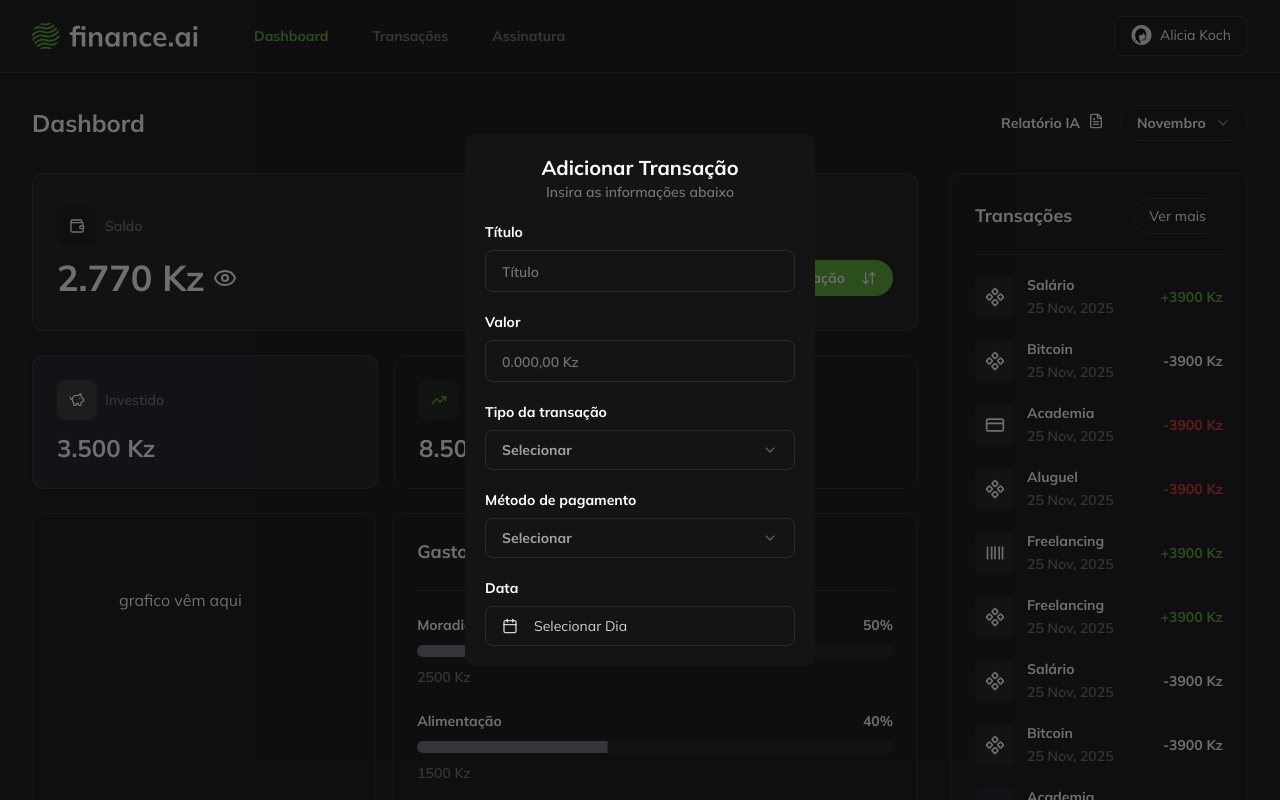
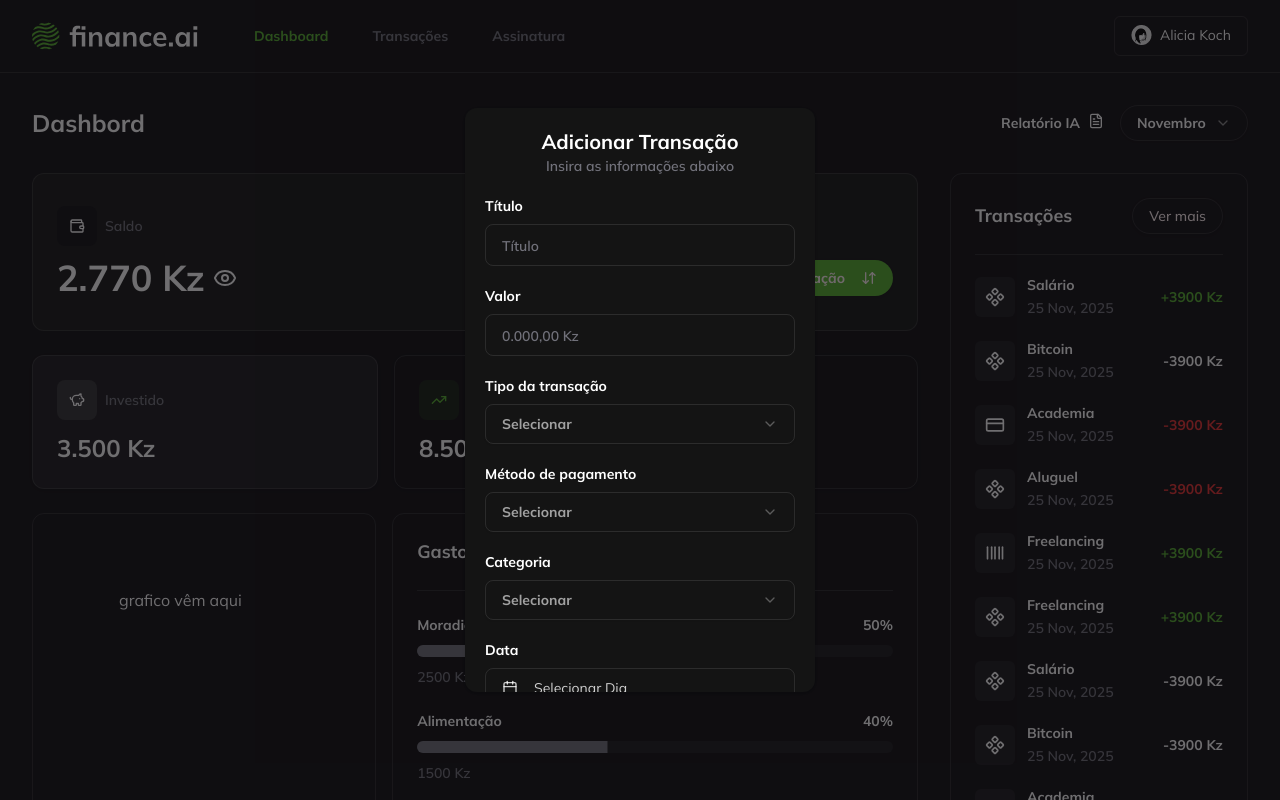
Before and after one commit to cesar7722a/Finance.ia, a React (Vite) app: page / in a window 1280 px wide. Shown: the top 800 px of the page. Built offline with nearby package versions, Linux system fonts and the light colour scheme.

Commit message:
feat:add scrolbar

```diff
--- a/package.json
+++ b/package.json
@@ -24,6 +24,7 @@
     "react-dom": "^18.3.1",
     "react-router": "^7.0.2",
     "tailwind-merge": "^2.5.5",
+    "tailwind-scrollbar": "^3.1.0",
     "tailwind-variants": "^0.3.0",
     "tailwindcss-animate": "^1.0.7"
   },
--- a/src/pages/home/index.tsx
+++ b/src/pages/home/index.tsx
@@ -9,6 +9,8 @@ import React from "react";
 import { InputSelect } from "@/components/input-select";
 import { Input } from "@/components/input";
 import { InputDia } from "@/components/input-dia";
+import { Button } from "@/components/ui/button";
+import { Card } from "@/components/ui/card";
 
 export function Home() {
   const [isModal, setIsMOdal] = React.useState<boolean>(true);
@@ -31,10 +33,14 @@ export function Home() {
         </div>
       </Container>
       {isModal && (
-        <div className="fixed z-20 bg-brand-1/60 top-0 left-0 right-0 bottom-0 flex items-center justify-center">
+        // text-white border-none scrollbar-thin scrollbar-thumb-brand-5 scrollbar-track-brand-2 overflow-y-auto overflow-x-hidden h-[584px] scrollbar-custom
+
+        //
+        <div className=" fixed z-20 bg-brand-1/60 top-0 left-0 right-0 bottom-0 flex items-center justify-center">
+          <Card className="text-white border-none scrollbar-thin scrollbar-thumb-brand-5 scrollbar-track-brand-2 overflow-y-auto overflow-x-hidden h-[584px] scrollbar-custom">
             <form
               action=""
-            className="bg-brand-4 p-5 rounded-lg space-y-5 w-[350px]"
+              className="bg-brand-4 p-5 rounded-lg rounded-tr-none rounded-br-none space-y-5 w-[350px]"
             >
               <div>
                 <h1 className="text-center text-xl font-bold">
@@ -64,8 +70,21 @@ export function Home() {
                 label="Método de pagamento"
                 options={["Pix", "Cartão", "Boleto"]}
               />
+              <InputSelect
+                label="Categoria"
+                options={["Moradia", "Alimentação", "Trnsporte", "Lazer"]}
+              />
               <InputDia label="Data" />
+              <div className="space-x-3">
+                <Button className="py-2 px-4 rounded-lg w-[149px]  text-sm font-bold text-white  bg-brand-5 hover:bg-brand-5/50">
+                  Cancelar
+                </Button>
+                <Button className="disabled:bg-brandPrimary-1/60 py-2 px-4 rounded-lg w-[149px]  text-sm font-bold text-white bg-brandPrimary-1 hover:bg-brandPrimary-1/80">
+                  Adicionar
+                </Button>
+              </div>
             </form>
+          </Card>
         </div>
       )}
     </>
--- a/tailwind.config.js
+++ b/tailwind.config.js
@@ -58,6 +58,7 @@ export default {
           2: "#161716",
           3: "#0F0E11",
           4: "#141414",
+          5: "#1F1F21",
         },
         brandPrimary: {
           1: "#55B02E",
@@ -72,5 +73,5 @@ export default {
       },
     },
   },
-  plugins: [require("tailwindcss-animate")],
+  plugins: [require("tailwindcss-animate"), require("tailwind-scrollbar")],
 };
```
Also changed, not shown: 1 other file (tests, documents, lock files or other folders). Lines whose indentation alone changed are shown as unchanged.
